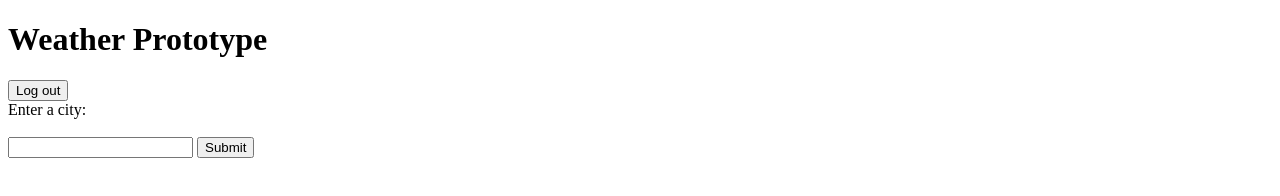
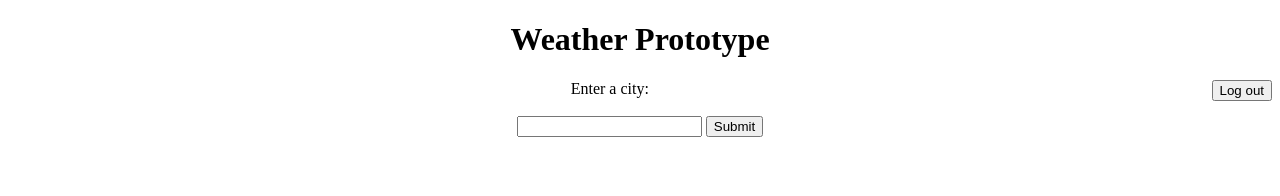
Before and after one commit to wennyray/CS411, a plain HTML site: page form_prompt.html in a window 1280 px wide. Drawn offline with Linux system fonts and the light colour scheme.

Commit message:
Update form.css

```diff
--- a/form.css
+++ b/form.css
@@ -1,3 +1,15 @@
 h1 {
     font-weight: bold;
 }
+
+header {
+    text-align: center;
+}
+
+.column2 {
+    text-align: center;
+}
+
+.logout-button {
+    float: right;
+}
```
